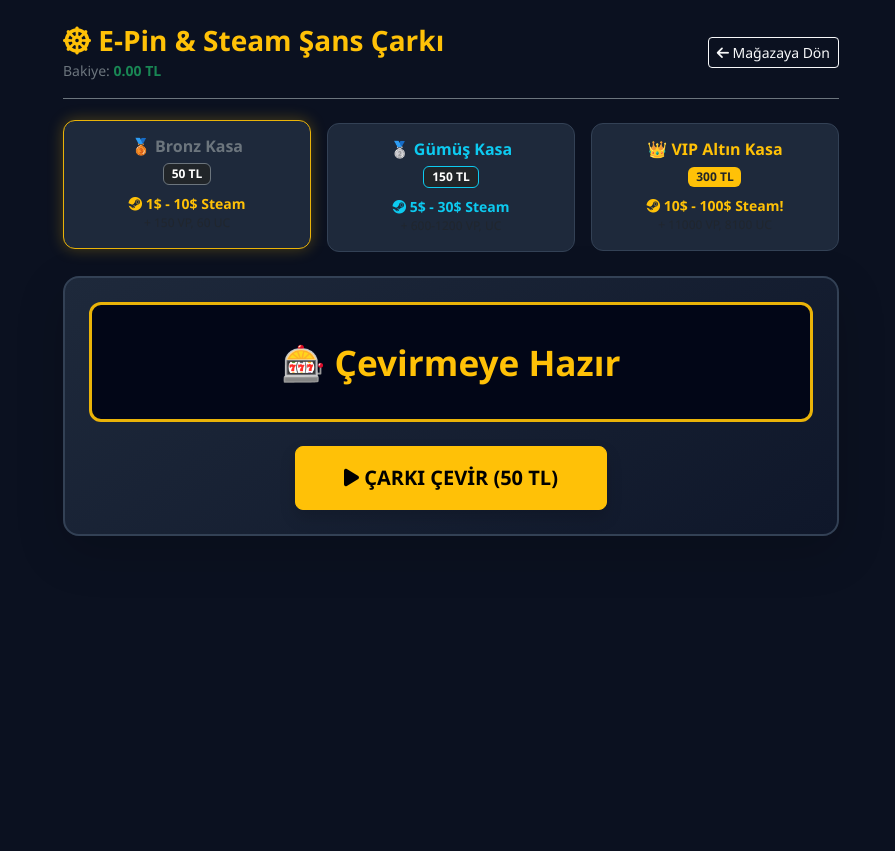
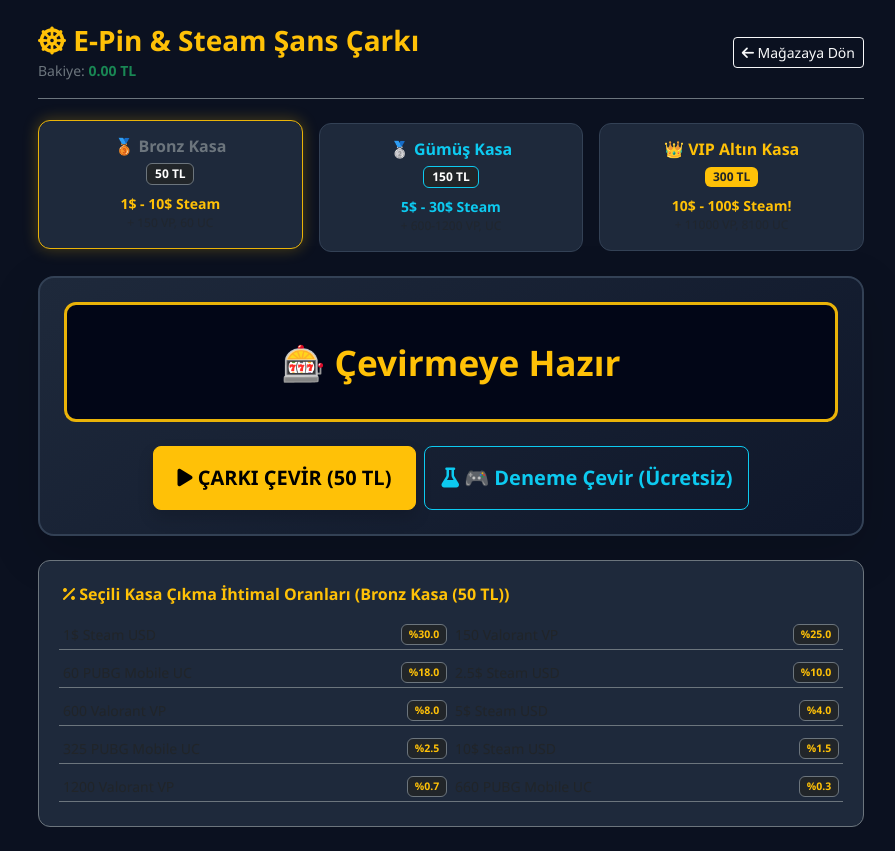
Before and after one commit to beratkalafat039-cyber/PinGamer, a Flask app: page /wheel in a window 1280 px wide. Shown: the whole page, without its empty margins (189-1084 px from the left). Before the commit the page ends 536 px from the top, so only its background shows below. Run offline with Flask 3, Linux system fonts and the light colour scheme; a user stored in the database is signed in; data that the repository does not hold is empty; some libraries are stand-ins or nearby versions.

Commit message:
Update wheel.html

```diff
--- a/templates/wheel.html
+++ b/templates/wheel.html
@@ -12,11 +12,12 @@
         .tier-card { cursor: pointer; transition: 0.2s; border: 1px solid #334155; background-color: #1e293b; border-radius: 12px; }
         .tier-card:hover, .tier-card.active { border-color: #eab308; transform: translateY(-3px); box-shadow: 0 0 15px rgba(234, 179, 8, 0.3); }
         .display-wheel { height: 120px; font-size: 2.2rem; font-weight: 800; background-color: #020617; border: 3px solid #eab308; border-radius: 12px; }
+        .prob-table { background-color: #1e293b; border-radius: 12px; }
     </style>
 </head>
 <body class="py-4">
 
-<div class="container" style="max-width: 800px;">
+<div class="container" style="max-width: 850px;">
     <div class="d-flex justify-content-between align-items-center mb-4 pb-3 border-bottom border-secondary">
         <div>
             <h3 class="fw-bold text-warning mb-0"><i class="fa-solid fa-dharmachakra"></i> E-Pin & Steam Şans Çarkı</h3>
@@ -25,13 +26,13 @@
         <a href="/" class="btn btn-outline-light btn-sm"><i class="fa-solid fa-arrow-left"></i> Mağazaya Dön</a>
     </div>
 
-    <!-- KASA SEÇİMİ (STEAM LİMİTLERİ VURGULANMIŞTIR) -->
+    <!-- KASA SEÇİMİ -->
     <div class="row g-3 mb-4">
         <div class="col-4">
             <div class="tier-card p-3 text-center active" onclick="selectTier('bronze', 50, this)">
                 <h6 class="fw-bold text-secondary mb-1">🥉 Bronz Kasa</h6>
                 <span class="badge bg-dark border border-secondary mb-2">50 TL</span>
-                <div class="small text-warning fw-bold"><i class="fa-brands fa-steam"></i> 1$ - 10$ Steam</div>
+                <div class="small text-warning fw-bold">1$ - 10$ Steam</div>
                 <div class="small text-muted" style="font-size: 0.75rem;">+ 150 VP, 60 UC</div>
             </div>
         </div>
@@ -39,7 +40,7 @@
             <div class="tier-card p-3 text-center" onclick="selectTier('silver', 150, this)">
                 <h6 class="fw-bold text-info mb-1">🥈 Gümüş Kasa</h6>
                 <span class="badge bg-dark border border-info mb-2">150 TL</span>
-                <div class="small text-info fw-bold"><i class="fa-brands fa-steam"></i> 5$ - 30$ Steam</div>
+                <div class="small text-info fw-bold">5$ - 30$ Steam</div>
                 <div class="small text-muted" style="font-size: 0.75rem;">+ 600-1200 VP, UC</div>
             </div>
         </div>
@@ -47,7 +48,7 @@
             <div class="tier-card p-3 text-center" onclick="selectTier('gold', 300, this)">
                 <h6 class="fw-bold text-warning mb-1">👑 VIP Altın Kasa</h6>
                 <span class="badge bg-warning text-dark fw-bold mb-2">300 TL</span>
-                <div class="small text-warning fw-bold"><i class="fa-brands fa-steam"></i> 10$ - 100$ Steam!</div>
+                <div class="small text-warning fw-bold">10$ - 100$ Steam!</div>
                 <div class="small text-muted" style="font-size: 0.75rem;">+ 11000 VP, 8100 UC</div>
             </div>
         </div>
@@ -59,25 +60,145 @@
             🎰 Çevirmeye Hazır
         </div>
 
-        <button id="spin-btn" class="btn btn-warning btn-lg fw-bold px-5 py-3 shadow" onclick="spinWheel()">
-            <i class="fa-solid fa-play"></i> ÇARKI ÇEVİR (<span id="btn-cost">50</span> TL)
-        </button>
+        <div class="d-flex justify-content-center gap-2">
+            <!-- GERÇEK ÇEVİRME BUTONU -->
+            <button id="spin-btn" class="btn btn-warning btn-lg fw-bold px-4 py-3 shadow" onclick="spinWheel(false)">
+                <i class="fa-solid fa-play"></i> ÇARKI ÇEVİR (<span id="btn-cost">50</span> TL)
+            </button>
+
+            <!-- SİMÜLASYON / DENEME BUTONU -->
+            <button id="sim-btn" class="btn btn-outline-info btn-lg fw-bold px-3 py-3" onclick="spinWheel(true)" title="Bakiyeniz Düşmez">
+                <i class="fa-solid fa-flask"></i> 🎮 Deneme Çevir (Ücretsiz)
+            </button>
+        </div>
     </div>
 
     <!-- KAZANILAN KOD DETAY ALANI -->
-    <div id="result-box" class="card bg-dark border-warning p-3 text-center" style="display: none;">
-        <h5 class="text-success fw-bold mb-1">🎉 Tebrikler!</h5>
+    <div id="result-box" class="card bg-dark border-warning p-3 text-center mb-4" style="display: none;">
+        <h5 class="text-success fw-bold mb-1" id="result-title">🎉 Tebrikler!</h5>
         <p class="mb-2" id="won-item-text"></p>
         <div class="d-flex justify-content-center align-items-center gap-2">
             <span class="fs-5 fw-bold text-warning font-monospace" id="delivered-code"></span>
         </div>
-        <small class="text-secondary mt-2">Kodunuz siparişlerime kaydedildi.</small>
+        <small class="text-secondary mt-2" id="result-note">Kodunuz siparişlerime kaydedildi.</small>
+    </div>
+
+    <!-- KAZANMA İHTİMALLERİ TABLOSU -->
+    <div class="card prob-table p-4 border-secondary">
+        <h6 class="fw-bold text-warning mb-3"><i class="fa-solid fa-percent"></i> Seçili Kasa Çıkma İhtimal Oranları (<span id="tier-name-display">Bronz Kasa</span>)</h6>
+        <div id="prob-list" class="row g-2 small">
+            <!-- Dinamik İhtimaller JS ile Buraya Doldurulacak -->
+        </div>
     </div>
 </div>
 
 <script>
+// --- WEB AUDIO API İLE DAHİLİ SES MOTORU (HARİCİ MP3 İSTEMEZ) ---
+let audioCtx;
+function initAudio() {
+    if (!audioCtx) {
+        audioCtx = new (window.AudioContext || window.webkitAudioContext)();
+    }
+}
+
+// Çark Döndükçe Mekanik Tık Sesi
+function playTickSound() {
+    try {
+        initAudio();
+        const osc = audioCtx.createOscillator();
+        const gain = audioCtx.createGain();
+        osc.type = "triangle";
+        osc.frequency.setValueAtTime(450, audioCtx.currentTime);
+        osc.frequency.exponentialRampToValueAtTime(80, audioCtx.currentTime + 0.04);
+        gain.gain.setValueAtTime(0.3, audioCtx.currentTime);
+        gain.gain.exponentialRampToValueAtTime(0.01, audioCtx.currentTime + 0.04);
+        osc.connect(gain);
+        gain.connect(audioCtx.destination);
+        osc.start();
+        osc.stop(audioCtx.currentTime + 0.04);
+    } catch (e) {}
+}
+
+// Kazanınca Zafer Melodisi
+function playWinSound() {
+    try {
+        initAudio();
+        const notes = [523.25, 659.25, 783.99, 1046.50]; // C5, E5, G5, C6
+        notes.forEach((freq, idx) => {
+            const osc = audioCtx.createOscillator();
+            const gain = audioCtx.createGain();
+            osc.type = "sine";
+            osc.frequency.setValueAtTime(freq, audioCtx.currentTime + idx * 0.1);
+            gain.gain.setValueAtTime(0.2, audioCtx.currentTime + idx * 0.1);
+            gain.gain.exponentialRampToValueAtTime(0.01, audioCtx.currentTime + idx * 0.1 + 0.3);
+            osc.connect(gain);
+            gain.connect(audioCtx.destination);
+            osc.start(audioCtx.currentTime + idx * 0.1);
+            osc.stop(audioCtx.currentTime + idx * 0.1 + 0.3);
+        });
+    } catch (e) {}
+}
+
+// --- KASA SEÇİMİ VE İHTİMALLER ---
+const PROBABILITIES = {
+    bronze: [
+        { item: "1$ Steam USD", rate: "%30.0" },
+        { item: "150 Valorant VP", rate: "%25.0" },
+        { item: "60 PUBG Mobile UC", rate: "%18.0" },
+        { item: "2.5$ Steam USD", rate: "%10.0" },
+        { item: "600 Valorant VP", rate: "%8.0" },
+        { item: "5$ Steam USD", rate: "%4.0" },
+        { item: "325 PUBG Mobile UC", rate: "%2.5" },
+        { item: "10$ Steam USD", rate: "%1.5" },
+        { item: "1200 Valorant VP", rate: "%0.7" },
+        { item: "660 PUBG Mobile UC", rate: "%0.3" }
+    ],
+    silver: [
+        { item: "5$ Steam USD", rate: "%25.0" },
+        { item: "60 PUBG Mobile UC", rate: "%20.0" },
+        { item: "600 Valorant VP", rate: "%18.0" },
+        { item: "10$ Steam USD", rate: "%12.0" },
+        { item: "325 PUBG Mobile UC", rate: "%10.0" },
+        { item: "1200 Valorant VP", rate: "%7.0" },
+        { item: "20$ Steam USD", rate: "%4.0" },
+        { item: "660 PUBG Mobile UC", rate: "%2.0" },
+        { item: "30$ Steam USD", rate: "%1.5" },
+        { item: "2480 Valorant VP", rate: "%0.5" }
+    ],
+    gold: [
+        { item: "10$ Steam USD", rate: "%25.0" },
+        { item: "660 PUBG Mobile UC", rate: "%20.0" },
+        { item: "25$ Steam USD", rate: "%15.0" },
+        { item: "2480 Valorant VP", rate: "%12.0" },
+        { item: "1800 PUBG Mobile UC", rate: "%10.0" },
+        { item: "50$ Steam USD", rate: "%6.0" },
+        { item: "5350 Valorant VP", rate: "%5.0" },
+        { item: "3850 PUBG Mobile UC", rate: "%4.0" },
+        { item: "100$ Steam USD (Efsanevi)", rate: "%1.5" },
+        { item: "8100 PUBG Mobile UC", rate: "%1.0" },
+        { item: "11000 Valorant VP", rate: "%0.5" }
+    ]
+};
+
 let currentTier = 'bronze';
 let currentCost = 50;
+
+function updateProbTable(tier) {
+    const list = document.getElementById('prob-list');
+    list.innerHTML = '';
+    const names = { bronze: 'Bronz Kasa (50 TL)', silver: 'Gümüş Kasa (150 TL)', gold: 'VIP Altın Kasa (300 TL)' };
+    document.getElementById('tier-name-display').innerText = names[tier];
+
+    PROBABILITIES[tier].forEach(p => {
+        list.innerHTML += `
+            <div class="col-md-6 d-flex justify-content-between border-bottom border-secondary py-1">
+                <span>${p.item}</span>
+                <span class="badge bg-dark border border-secondary text-warning">${p.rate}</span>
+            </div>
+        `;
+    });
+}
+updateProbTable('bronze');
 
 function selectTier(tier, cost, element) {
     document.querySelectorAll('.tier-card').forEach(c => c.classList.remove('active'));
@@ -85,38 +206,55 @@
     currentTier = tier;
     currentCost = cost;
     document.getElementById('btn-cost').innerText = cost;
+    updateProbTable(tier);
 }
 
-function spinWheel() {
-    const btn = document.getElementById('spin-btn');
+function spinWheel(isSim = false) {
+    const spinBtn = document.getElementById('spin-btn');
+    const simBtn = document.getElementById('sim-btn');
     const display = document.getElementById('reward-display');
     const resultBox = document.getElementById('result-box');
 
-    btn.disabled = true;
+    spinBtn.disabled = true;
+    simBtn.disabled = true;
     resultBox.style.display = 'none';
 
     const items = ['1$ Steam USD', '150 VP', '5$ Steam USD', '60 PUBG UC', '10$ Steam USD', '1200 VP', '25$ Steam USD', '660 PUBG UC', '50$ Steam USD', '5350 VP', '100$ Steam USD', '11000 VP'];
     let counter = 0;
+
+    // Tık sesi eşliğinde animasyon
     const interval = setInterval(() => {
         display.innerText = items[counter % items.length];
+        playTickSound();
         counter++;
     }, 80);
 
     fetch('/spin', {
         method: 'POST',
         headers: { 'Content-Type': 'application/json' },
-        body: JSON.stringify({ tier: currentTier })
+        body: JSON.stringify({ tier: currentTier, simulation: isSim })
     })
     .then(res => res.json())
     .then(data => {
         setTimeout(() => {
             clearInterval(interval);
-            btn.disabled = false;
+            spinBtn.disabled = false;
+            simBtn.disabled = false;
 
             if (data.success) {
+                playWinSound();
                 display.innerText = "🎉 " + data.reward;
-                document.getElementById('user-balance').innerText = data.new_balance + " TL";
-                document.getElementById('won-item-text').innerText = data.reward_label + " Kazandınız!";
+
+                if (data.simulation) {
+                    document.getElementById('result-title').innerText = "🧪 Deneme / Simülasyon Çevirmesi";
+                    document.getElementById('result-note').innerText = "Simülasyon modunda bakiyeniz eksilmez ve gerçek kod verilmez.";
+                } else {
+                    document.getElementById('result-title').innerText = "🎉 Tebrikler! Ödül Kazandınız!";
+                    document.getElementById('result-note').innerText = "Kodunuz siparişlerime kaydedildi.";
+                    document.getElementById('user-balance').innerText = data.new_balance + " TL";
+                }
+
+                document.getElementById('won-item-text').innerText = data.reward_label;
                 document.getElementById('delivered-code').innerText = data.code;
                 resultBox.style.display = 'block';
             } else {
@@ -127,7 +265,8 @@
     })
     .catch(err => {
         clearInterval(interval);
-        btn.disabled = false;
+        spinBtn.disabled = false;
+        simBtn.disabled = false;
         display.innerText = "❌ Hata Oluştu";
     });
 }
```
